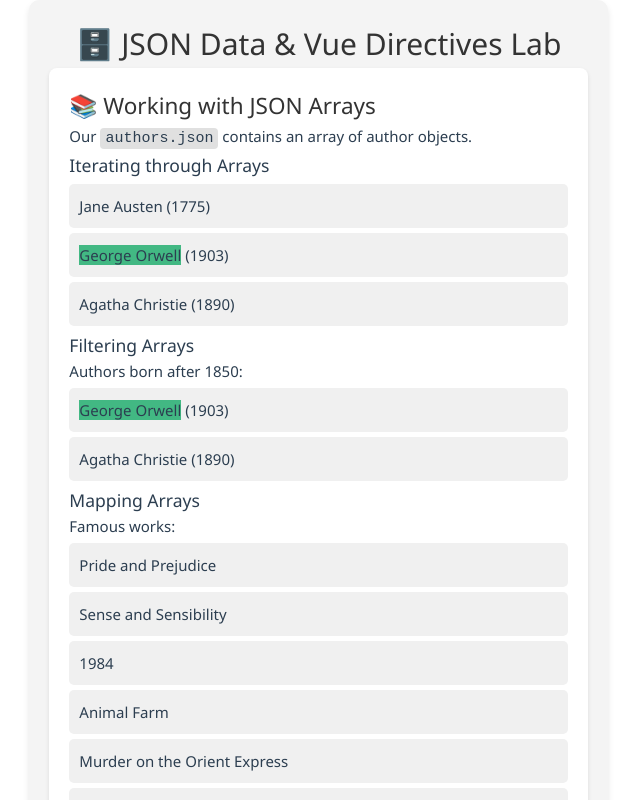
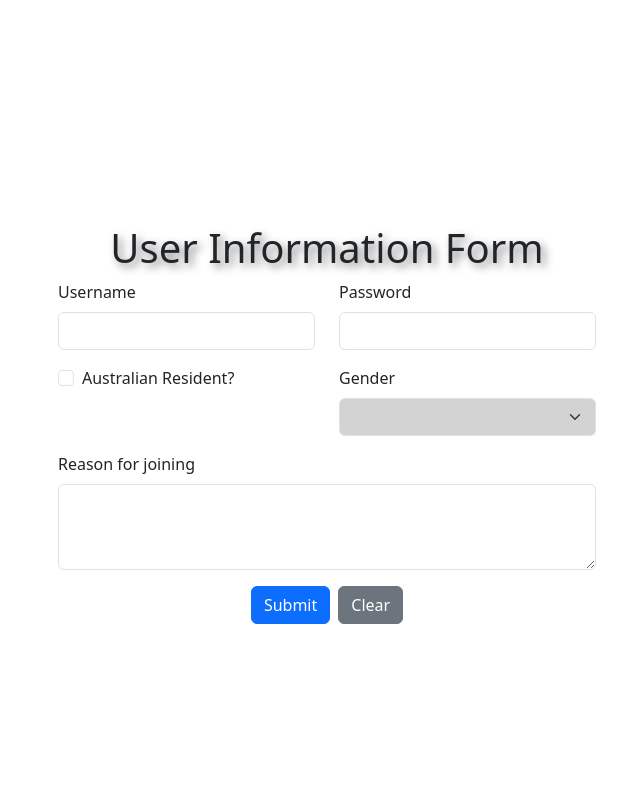
Before and after one commit to william99987/weiliang_library, a Vue app: page / in a window 1280 px wide. Shown: the top 800 px of the page, without its empty margins (32-672 px from the left). Built offline with nearby package versions, Linux system fonts and the light colour scheme.

Commit message:
activity 1-3

```diff
--- a/package.json
+++ b/package.json
@@ -12,6 +12,7 @@
     "format": "prettier --write src/"
   },
   "dependencies": {
+    "bootstrap": "^5.3.3",
     "ESLint": "npm:eslint@^8.57.0",
     "vue": "^3.4.29"
   },
--- a/src/App.vue
+++ b/src/App.vue
@@ -1,6 +1,8 @@
 <script setup>
-import JSON from './components/JSON.vue'
+//import JSON from './components/JSON.vue'
+import UserForm from './components/UserForm.vue'
 </script>
 <template>
-  <JSON />
+  <!-- <JSON /> -->
+  <UserForm />
 </template>
--- a/src/assets/base.css
+++ b/src/assets/base.css
@@ -36,7 +36,7 @@
   --section-gap: 160px;
 }
 
-@media (prefers-color-scheme: dark) {
+/* @media (prefers-color-scheme: dark) {
   :root {
     --color-background: var(--vt-c-black);
     --color-background-soft: var(--vt-c-black-soft);
@@ -48,7 +48,7 @@
     --color-heading: var(--vt-c-text-dark-1);
     --color-text: var(--vt-c-text-dark-2);
   }
-}
+} */
 
 *,
 *::before,
--- /dev/null
+++ b/src/components/UserForm.vue
@@ -0,0 +1,193 @@
+<template>
+  <div class="container mt-5">
+    <div class="row">
+      <div class="col-12">
+        <h1 class="text-center">User Information Form</h1>
+        <form @submit.prevent="submitForm">
+          <div class="row mb-3">
+            <div class="col-6">
+              <label for="username" class="form-label">Username</label>
+              <input
+                type="text"
+                class="form-control"
+                id="username"
+                @blur="() => validateName(true)"
+                @input="() => validateName(false)"
+                v-model="formData.username"
+              />
+              <div v-if="errors.username" class="text-danger">{{ errors.username }}</div>
+            </div>
+            <div class="col-6">
+              <label for="password" class="form-label">Password</label>
+              <input
+                type="password"
+                class="form-control"
+                id="password"
+                @blur="() => validatePassword(true)"
+                @input="() => validatePassword(false)"
+                v-model="formData.password"
+              />
+              <div v-if="errors.password" class="text-danger">{{ errors.password }}</div>
+            </div>
+          </div>
+          <div class="row mb-3">
+            <div class="col-6">
+              <div class="form-check">
+                <input
+                  type="checkbox"
+                  class="form-check-input"
+                  id="isAustralian"
+                  v-model="formData.isAustralian"
+                />
+                <label class="form-check-label" for="isAustralian">Australian Resident?</label>
+              </div>
+            </div>
+            <div class="col-6">
+              <label for="gender" class="form-label">Gender</label>
+              <select class="form-select" id="gender" required v-model="formData.gender">
+                <option value="male">Male</option>
+                <option value="female">Female</option>
+                <option value="other">Other</option>
+              </select>
+            </div>
+          </div>
+          <div class="mb-3">
+            <label for="reason" class="form-label">Reason for joining</label>
+            <textarea
+              class="form-control"
+              id="reason"
+              rows="3"
+              v-model="formData.reason"
+            ></textarea>
+          </div>
+          <div class="text-center">
+            <button type="submit" class="btn btn-primary me-2">Submit</button>
+            <button type="button" class="btn btn-secondary" @click="clearForm">Clear</button>
+          </div>
+        </form>
+      </div>
+    </div>
+  </div>
+
+  <div class="row mt-5" v-if="submittedCards.length">
+    <div class="d-flex flex-wrap justify-content-start">
+      <div
+        v-for="(card, index) in submittedCards"
+        :key="index"
+        class="card m-2"
+        style="width: 18rem"
+      >
+        <div class="card-header">User Information</div>
+        <ul class="list-group list-group-flush">
+          <li class="list-group-item">Username: {{ card.username }}</li>
+          <li class="list-group-item">Password: {{ card.password }}</li>
+          <li class="list-group-item">
+            Australian Resident: {{ card.isAustralian ? 'Yes' : 'No' }}
+          </li>
+          <li class="list-group-item">Gender: {{ card.gender }}</li>
+          <li class="list-group-item">Reason: {{ card.reason }}</li>
+        </ul>
+      </div>
+    </div>
+  </div>
+</template>
+
+<script setup>
+import { ref } from 'vue'
+const formData = ref({
+  username: '',
+  password: '',
+  isAustralian: false,
+  reason: '',
+  gender: ''
+})
+
+const submittedCards = ref([])
+
+const submitForm = () => {
+  validateName(true)
+  validatePassword(true)
+  if (!errors.value.username && !errors.value.password) {
+    submittedCards.value.push({
+      ...formData.value
+    })
+    clearForm()
+  }
+}
+
+const clearForm = () => {
+  formData.value = {
+    username: '',
+    password: '',
+    isAustralian: false,
+    reason: '',
+    gender: ''
+  }
+}
+
+const errors = ref({
+  username: null,
+  password: null,
+  resident: null,
+  gender: null,
+  reason: null
+})
+
+const validateName = (blur) => {
+  if (formData.value.username.length < 3) {
+    if (blur) errors.value.username = 'Name must be at least 3 characters'
+  } else {
+    errors.value.username = null
+  }
+}
+
+const validatePassword = (blur) => {
+  const password = formData.value.password
+  const minLength = 8
+  const hasUppercase = /[A-Z]/.test(password)
+  const hasLowercase = /[a-z]/.test(password)
+  const hasNumber = /\d/.test(password)
+  const hasSpecialChar = /[!@#$%^&*(),.?":{}|<>]/.test(password)
+
+  if (password.length < minLength) {
+    if (blur) {
+      errors.value.password = `Password must be at least ${minLength} characters long.`
+    }
+  } else if (!hasUppercase) {
+    if (blur) {
+      errors.value.password = 'Password must contain at least one uppercase letter.'
+    }
+  } else if (!hasLowercase) {
+    if (blur) {
+      errors.value.password = 'Password must contain at least one lowercase letter.'
+    }
+  } else if (!hasNumber) {
+    if (blur) {
+      errors.value.password = 'Password must contain at least one number.'
+    }
+  } else if (!hasSpecialChar) {
+    if (blur) {
+      errors.value.password = 'Password must contain at least one special character.'
+    }
+  } else {
+    errors.value.password = null
+  }
+}
+</script>
+
+<style scoped>
+.card {
+  border: 1px solid #ccc;
+  border-radius: 10px;
+  box-shadow: 0 2px 4px rgba(0, 0, 0, 0.1);
+}
+.card-header {
+  background-color: #275fda;
+  color: white;
+  padding: 10px;
+  border-radius: 10px 10px 0 0;
+}
+.list-group-item {
+  padding: 10px;
+}
+</style>
--- a/src/main.js
+++ b/src/main.js
@@ -1,6 +1,8 @@
 import './assets/main.css'
-
+import './style.css'
 import { createApp } from 'vue'
 import App from './App.vue'
+//import bootstrap
+import 'bootstrap/dist/css/bootstrap.min.css'
 
 createApp(App).mount('#app')
--- /dev/null
+++ b/src/style.css
@@ -0,0 +1,24 @@
+h1 {
+  text-align: center;
+  margin-top: 20px;
+  text-shadow: 4px 4px 8px rgba(0, 0, 0, 0.5);
+}
+/* Class selectors */
+.form {
+  text-align: center;
+  margin-top: 50px;
+}
+
+/* ID selectors */
+#username:focus,
+#password:focus,
+#isAustralian:focus,
+#reason:focus {
+  border-color: #ff6347; /* More obvious border color change (Tomato) */
+  background-color: #ffebe8; /* Light background color change */
+}
+
+/* Attribute selectors */
+select[id='gender'] {
+  background-color: #d3d3d3; /* Default background color set to gray */
+}
```
Also changed, not shown: 1 other file (tests, documents, lock files or other folders).
